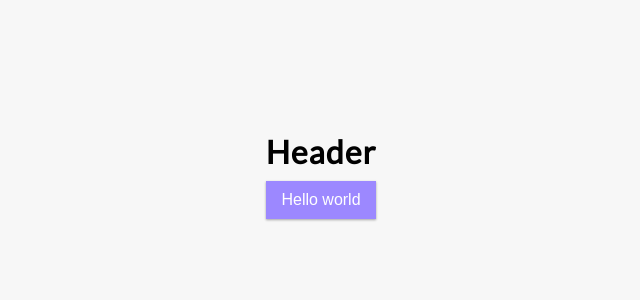
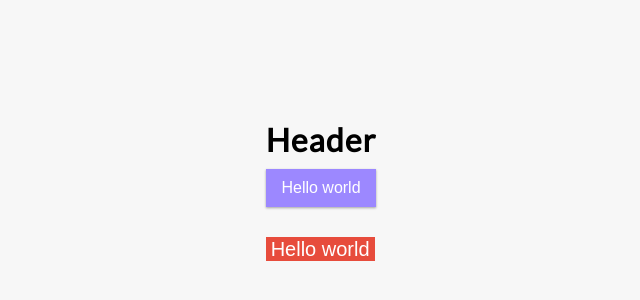
Before and after one commit to MuntasirTonmoy/expense-tracker-react, a React (Vite) app: page / in a window 1280 px wide. Shown: the part 210-510 px from the top of the page, without its empty margins (319-959 px from the left). Built offline with nearby package versions, Linux system fonts and the light colour scheme.

Commit message:
delete button added

```diff
--- a/src/components/App.css
+++ b/src/components/App.css
@@ -58,3 +58,13 @@ h4 {
 .delete-btn:focus {
   outline: 0;
 }
+
+.delete-btn {
+  cursor: pointer;
+  background-color: #e74c3c;
+  border: 0;
+  color: #fff;
+  font-size: 20px;
+  line-height: 20px;
+  padding: 2px 5px;
+}
--- a/src/components/Header.jsx
+++ b/src/components/Header.jsx
@@ -5,6 +5,7 @@ const Header = () => {
     <div>
       <h1>Header</h1>
       <button className="btn">Hello world</button>
+      <button className="delete-btn">Hello world</button>
     </div>
   );
 };
```
